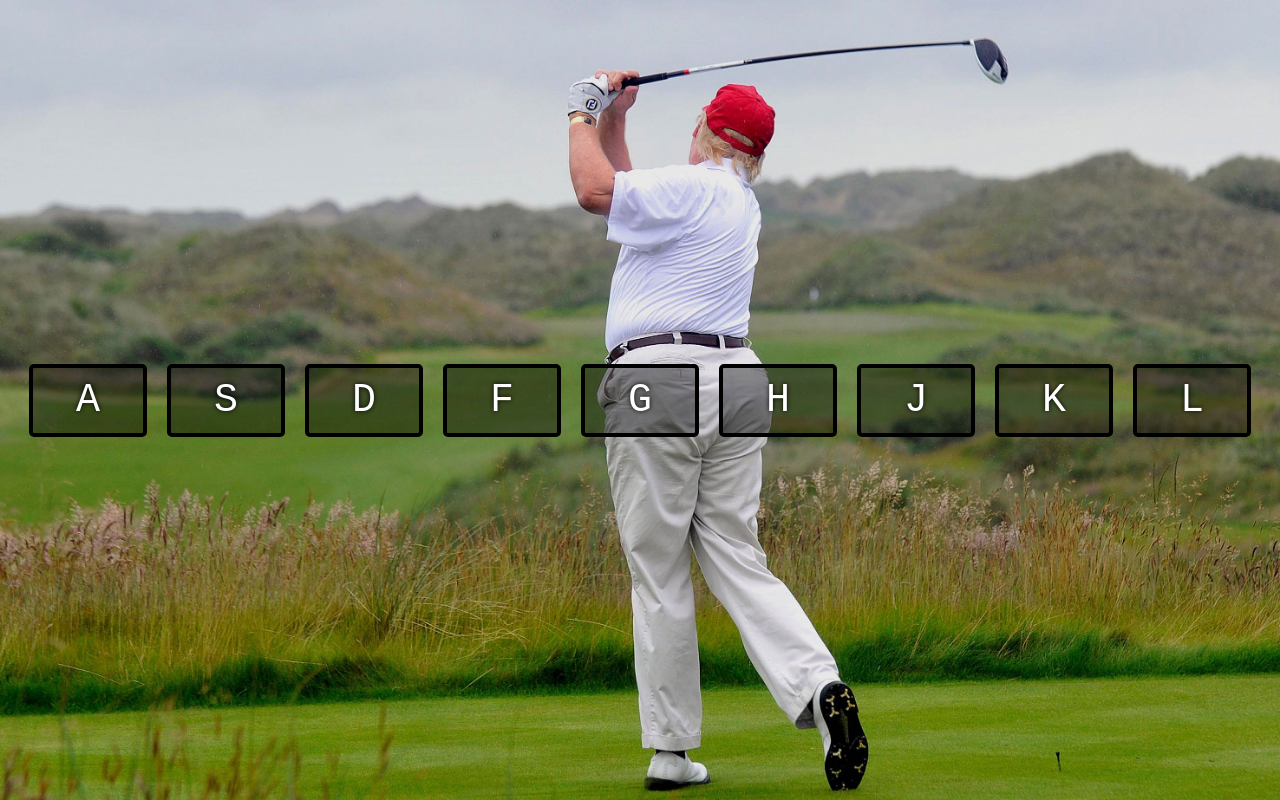
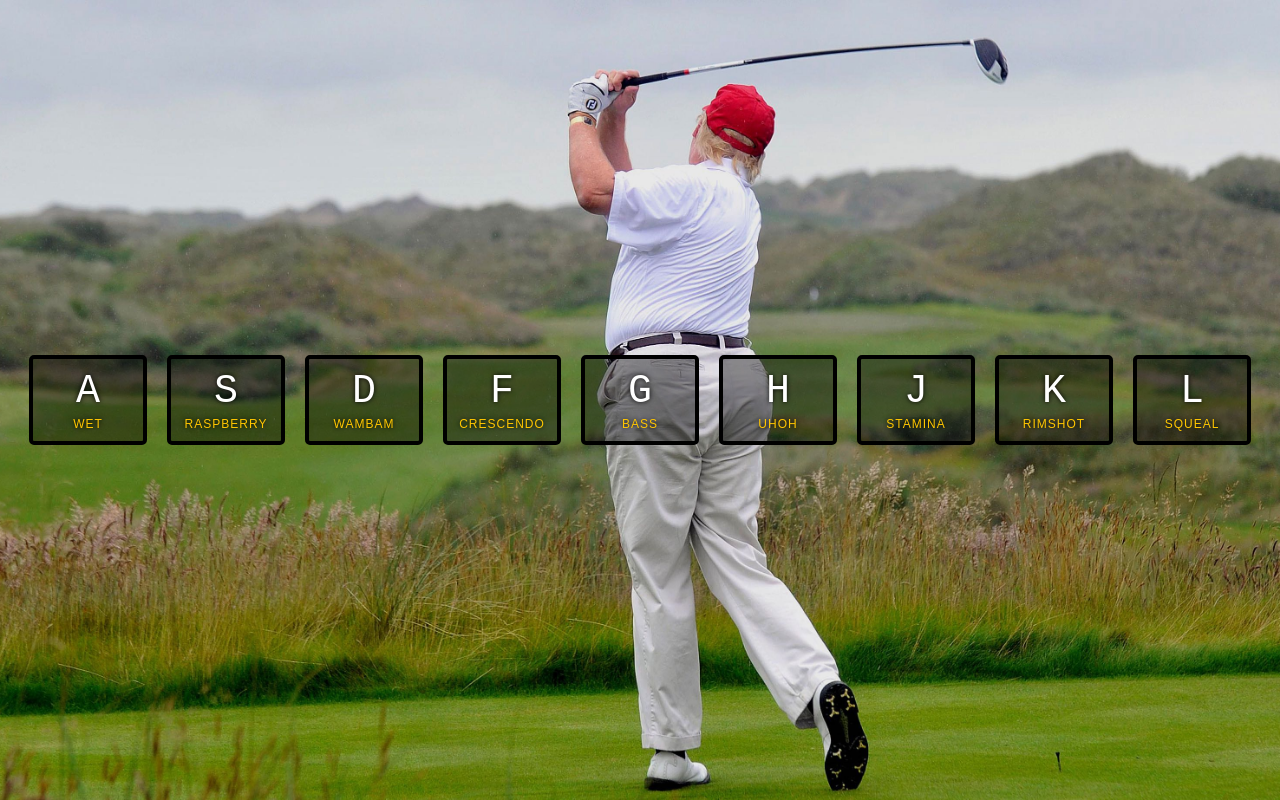
Before and after one commit to marcdel/farts.lol, a plain HTML site: page index.html in a window 1280 px wide. Drawn offline with Linux system fonts and the light colour scheme.

Commit message:
Add labels

```diff
--- a/index.html
+++ b/index.html
@@ -11,39 +11,39 @@
   <div class="keys">
     <div data-key="65" class="key">
       <kbd>A</kbd>
-      <!-- <span class="sound">clap</span> -->
+      <span class="sound">wet</span>
     </div>
     <div data-key="83" class="key">
       <kbd>S</kbd>
-      <!-- <span class="sound">hihat</span> -->
+      <span class="sound">raspberry</span>
     </div>
     <div data-key="68" class="key">
       <kbd>D</kbd>
-      <!-- <span class="sound">kick</span> -->
+      <span class="sound">wambam</span>
     </div>
     <div data-key="70" class="key">
       <kbd>F</kbd>
-      <!-- <span class="sound">openhat</span> -->
+      <span class="sound">crescendo</span>
     </div>
     <div data-key="71" class="key">
       <kbd>G</kbd>
-      <!-- <span class="sound">boom</span> -->
+      <span class="sound">bass</span>
     </div>
     <div data-key="72" class="key">
       <kbd>H</kbd>
-      <!-- <span class="sound">ride</span> -->
+      <span class="sound">uhoh</span>
     </div>
     <div data-key="74" class="key">
       <kbd>J</kbd>
-      <!-- <span class="sound">snare</span> -->
+      <span class="sound">stamina</span>
     </div>
     <div data-key="75" class="key">
       <kbd>K</kbd>
-      <!-- <span class="sound">tom</span> -->
+      <span class="sound">rimshot</span>
     </div>
     <div data-key="76" class="key">
       <kbd>L</kbd>
-      <!-- <span class="sound">tink</span> -->
+      <span class="sound">squeal</span>
     </div>
   </div>
 
```
